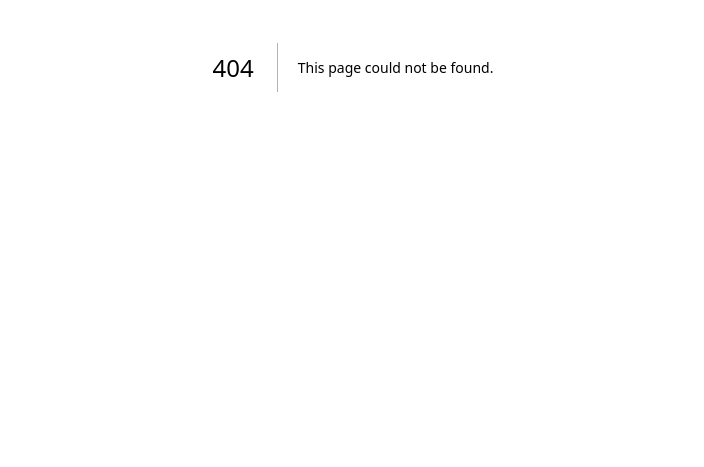
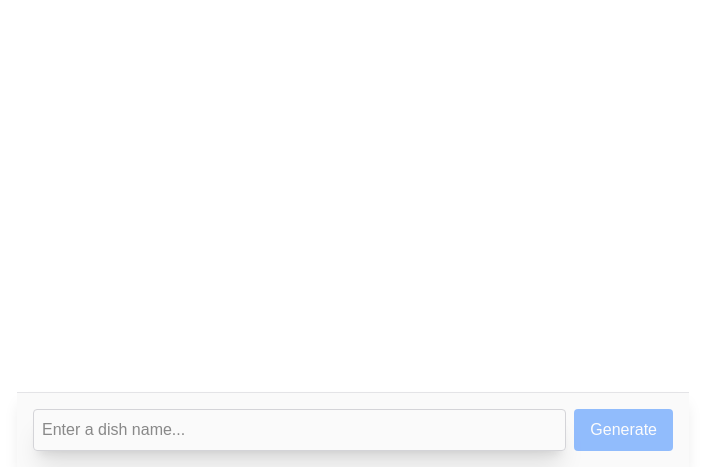
Before and after one commit to UnderprotectionDev/ai-sdk, a Next.js app: page /ui/structured-data in a window 1280 px wide. Before the commit this address had no page. Shown: the part 333-800 px from the top of the page, without its empty margins (287-991 px from the left). Built offline with nearby package versions, Linux system fonts and the light colour scheme.

Commit message:
06: Generate Structured Data

```diff
--- /dev/null
+++ b/src/app/api/structured-data/route.ts
@@ -0,0 +1,22 @@
+import { streamObject } from "ai";
+import { openai } from "@ai-sdk/openai";
+import { recipeSchema } from "./schema";
+
+export async function POST(req: Request) {
+  try {
+    const { dish } = await req.json();
+
+    console.log({ dish });
+
+    const result = streamObject({
+      model: openai("gpt-5-nano"),
+      schema: recipeSchema,
+      prompt: `Generate a recipe for ${dish}`,
+    });
+
+    return result.toTextStreamResponse();
+  } catch (error) {
+    console.error("Error generating recipe:", error);
+    return new Response("Failed to generate recipe", { status: 500 });
+  }
+}
--- /dev/null
+++ b/src/app/api/structured-data/schema.ts
@@ -0,0 +1,14 @@
+import { z } from "zod";
+
+export const recipeSchema = z.object({
+  recipe: z.object({
+    name: z.string(),
+    ingredients: z.array(
+      z.object({
+        name: z.string(),
+        amount: z.string(),
+      })
+    ),
+    steps: z.array(z.string()),
+  }),
+});
--- /dev/null
+++ b/src/app/ui/structured-data/page.tsx
@@ -0,0 +1,98 @@
+"use client";
+
+import { useState } from "react";
+import { experimental_useObject as useObject } from "@ai-sdk/react";
+import { recipeSchema } from "@/app/api/structured-data/schema";
+
+export default function StructuredDataPage() {
+  const [dishName, setDishName] = useState("");
+
+  const { submit, object, isLoading, error, stop } = useObject({
+    api: "/api/structured-data",
+    schema: recipeSchema,
+  });
+
+  const handleSubmit = (e: React.FormEvent) => {
+    e.preventDefault();
+    submit({ dish: dishName });
+    setDishName("");
+  };
+
+  return (
+    <div className="flex flex-col w-full max-w-2xl pt-12 pb-24 mx-auto">
+      {error && <div className="text-red-500 mb-4 px-4">{error.message}</div>}
+      {object?.recipe && (
+        <div className="space-y-6 px-4">
+          <h2 className="text-2xl font-bold">{object.recipe.name}</h2>
+
+          {object?.recipe?.ingredients && (
+            <div>
+              <h3 className="text-xl font-semibold mb-4">Ingredients</h3>
+              <div className="grid grid-cols-2 gap-4">
+                {object.recipe.ingredients.map((ingredient, index) => (
+                  <div
+                    key={index}
+                    className="bg-zinc-50 dark:bg-zinc-800 p-4 rounded-lg"
+                  >
+                    <p className="font-medium">{ingredient?.name}</p>
+                    <p className="text-zinc-600 dark:text-zinc-400">
+                      {ingredient?.amount}
+                    </p>
+                  </div>
+                ))}
+              </div>
+            </div>
+          )}
+
+          {object?.recipe?.steps && (
+            <div>
+              <h3 className="text-xl font-semibold mb-4">Steps</h3>
+              <ol className="space-y-4">
+                {object.recipe.steps.map((step, index) => (
+                  <li
+                    key={index}
+                    className="bg-zinc-50 dark:bg-zinc-800 p-4 rounded-lg"
+                  >
+                    <span className="font-medium mr-2">{index + 1}.</span>
+                    {step}
+                  </li>
+                ))}
+              </ol>
+            </div>
+          )}
+        </div>
+      )}
+      <form
+        onSubmit={handleSubmit}
+        className="fixed bottom-0 w-full max-w-2xl mx-auto left-0 right-0 p-4 bg-zinc-50 dark:bg-zinc-950 border-t border-zinc-200 dark:border-zinc-800 shadow-lg"
+      >
+        <div className="flex gap-2">
+          <input
+            type="text"
+            value={dishName}
+            onChange={(e) => setDishName(e.target.value)}
+            placeholder="Enter a dish name..."
+            className="flex-1 dark:bg-zinc-800 p-2 border border-zinc-300 dark:border-zinc-700 rounded shadow-xl"
+          />
+          {isLoading ? (
+            <button
+              type="button"
+              onClick={stop}
+              className="bg-red-500 text-white px-4 py-2 rounded hover:bg-red-600 transition-colors disabled:opacity-50 disabled:cursor-not-allowed"
+            >
+              Stop
+            </button>
+          ) : (
+            <button
+              type="submit"
+              disabled={isLoading || !dishName}
+              className="bg-blue-500 text-white px-4 py-2 rounded hover:bg-blue-600 transition-colors disabled:opacity-50 disabled:cursor-not-allowed"
+            >
+              {isLoading ? "Generating..." : "Generate"}
+            </button>
+          )}
+        </div>
+      </form>
+    </div>
+  );
+}
```
